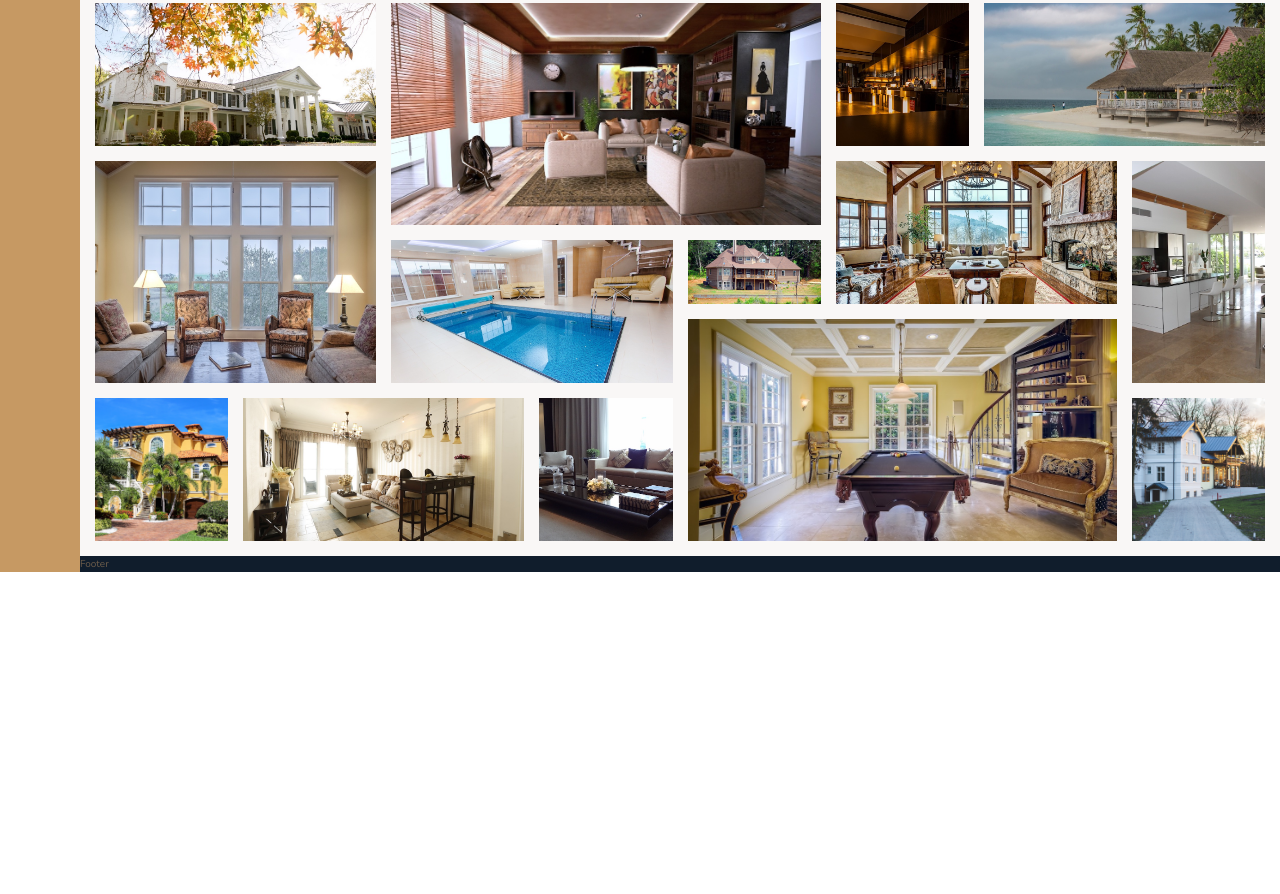
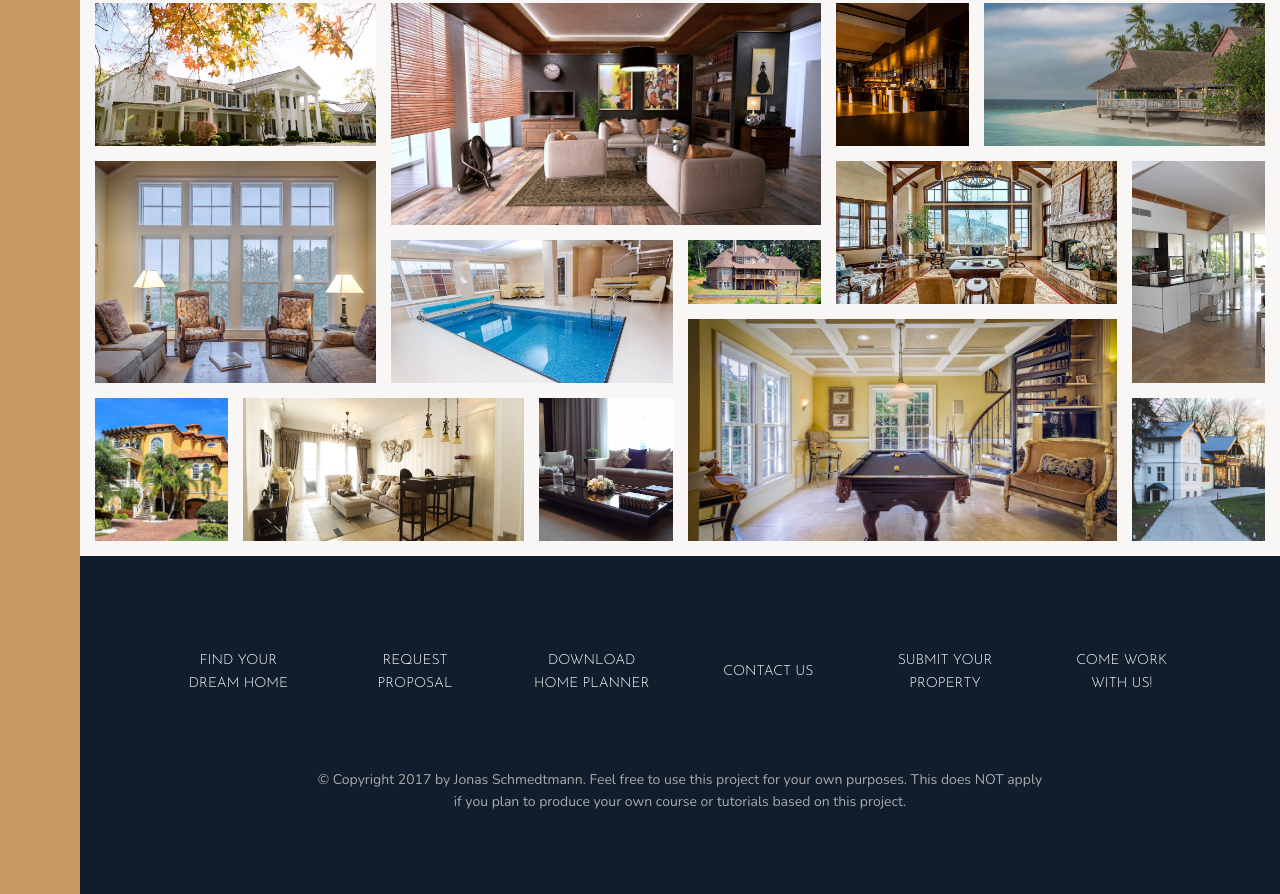
Before and after one commit to SheepNDW/Nexter, a plain HTML site: page index.html in a window 1280 px wide. Shown: the part 3084-3978 px from the top of the page. Before the commit the page ends 3656 px from the top, so only its background shows below. Drawn offline with nearby package versions, Linux system fonts and the light colour scheme.

Commit message:
feat: build the footer

```diff
--- a/index.html
+++ b/index.html
@@ -347,6 +347,30 @@
       </figure>
     </section>
 
-    <footer class="footer">Footer</footer>
+    <footer class="footer">
+      <ul class="nav">
+        <li class="nav__item">
+          <a href="#" class="nav__link">Find your dream home</a>
+        </li>
+        <li class="nav__item">
+          <a href="#" class="nav__link">Request proposal</a>
+        </li>
+        <li class="nav__item">
+          <a href="#" class="nav__link">Download home planner</a>
+        </li>
+        <li class="nav__item"><a href="#" class="nav__link">Contact us</a></li>
+        <li class="nav__item">
+          <a href="#" class="nav__link">Submit your property</a>
+        </li>
+        <li class="nav__item">
+          <a href="#" class="nav__link">Come work with us!</a>
+        </li>
+      </ul>
+      <p class="copyright">
+        &copy; Copyright 2017 by Jonas Schmedtmann. Feel free to use this
+        project for your own purposes. This does NOT apply if you plan to
+        produce your own course or tutorials based on this project.
+      </p>
+    </footer>
   </body>
 </html>
--- a/scss/_footer.scss
+++ b/scss/_footer.scss
@@ -1,4 +1,43 @@
 .footer {
   background-color: $color-secondary;
   grid-column: full-start / full-end;
+  padding: 8rem;
 }
+
+.nav {
+  list-style: none;
+
+  display: grid;
+  grid-template-columns: repeat(auto-fit, minmax(15rem, 1fr));
+  grid-gap: 2rem;
+  align-items: center;
+
+  &__link:link,
+  &__link:visited {
+    display: block;
+    padding: 1.4rem;
+    font-size: 1.4rem;
+    color: #fff;
+    text-decoration: none;
+    font-family: $font-display;
+    text-transform: uppercase;
+    text-align: center;
+    transition: all 0.2s;
+  }
+
+  &__link:hover,
+  &__link:active {
+    background-color: rgba(#fff, 0.05);
+    transform: translateY(-3px);
+  }
+}
+
+.copyright {
+  font-size: 1.4rem;
+  color: $color-grey-light-2;
+  margin-top: 6rem;
+  margin-right: auto;
+  margin-left: auto;
+  text-align: center;
+  width: 70%;
+}
```
Also changed, not shown: css/main.css, 1 other file.
